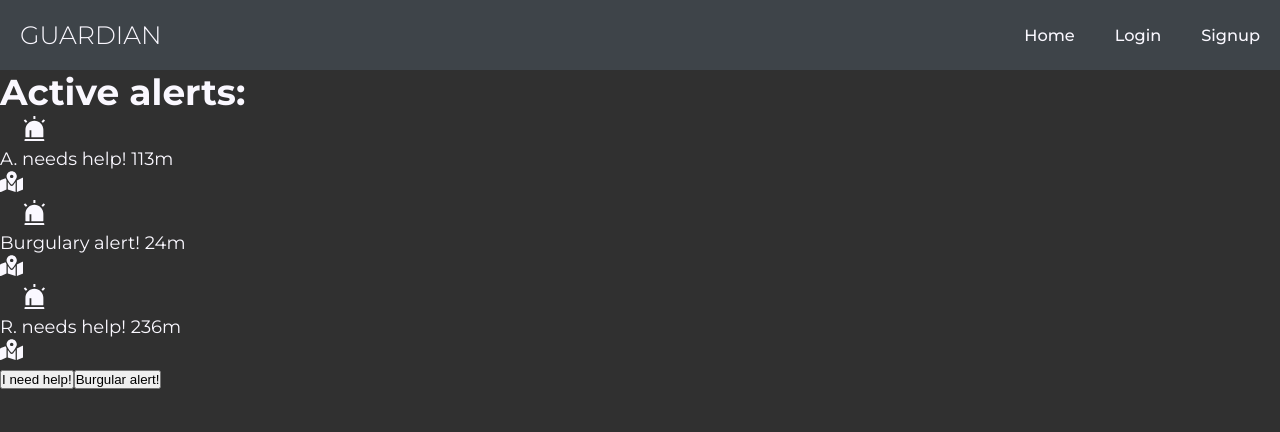
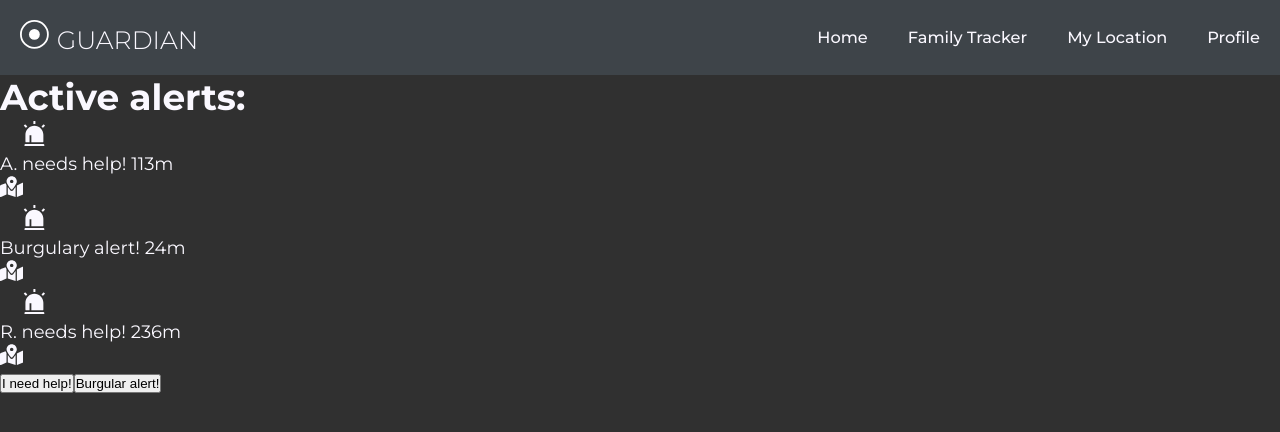
Before and after one commit to outoflaksh/guardian-client, a React (Create React App) app: page / in a window 1280 px wide. Shown: the top 432 px of the page. Built offline with nearby package versions, Linux system fonts and the light colour scheme.

Commit message:
nav reformat

```diff
--- a/src/components/Nav.js
+++ b/src/components/Nav.js
@@ -1,18 +1,29 @@
 import React from "react";
+import { BsRecordCircle } from "react-icons/bs";
 
 const Nav = () => {
   return (
     <div className="nav-container">
-      <div className="nav-brand">GUARDIAN</div>
+      <div className="nav-brand">
+        <BsRecordCircle
+          size="1.6rem"
+          color="white"
+          style={{ marginRight: "8px" }}
+        />
+        GUARDIAN
+      </div>
       <div className="nav-links">
         <li className="nav-item">
           <a href="/">Home</a>
         </li>
         <li className="nav-item">
-          <a href="/login">Login</a>
+          <a href="/">Family Tracker</a>
         </li>
         <li className="nav-item">
-          <a href="/signup">Signup</a>
+          <a href="/">My Location</a>
+        </li>
+        <li className="nav-item">
+          <a href="/">Profile</a>
         </li>
       </div>
     </div>
```
